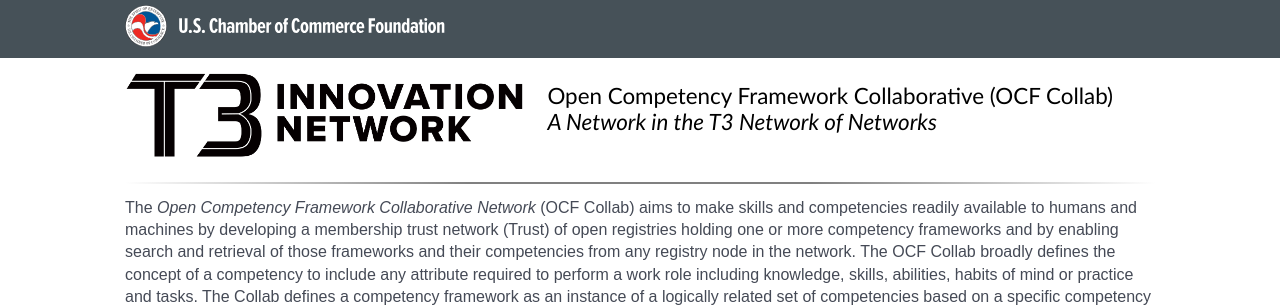
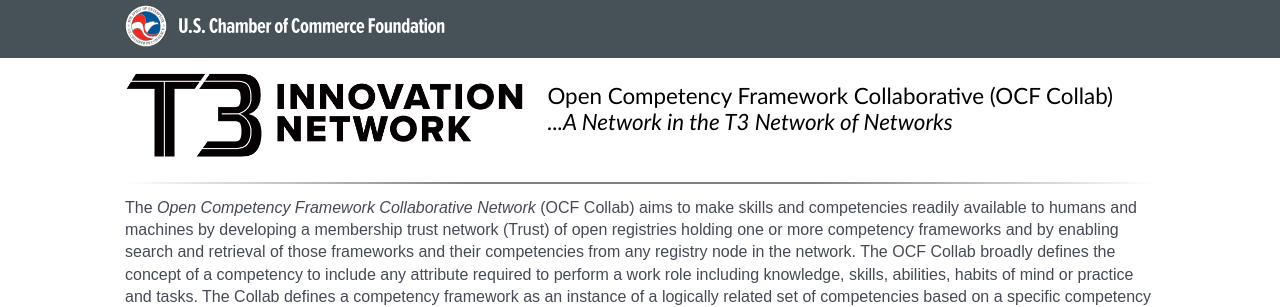
Before and after one commit to t3-innovation-network/ocf-collab.github.io, a Jekyll site: the page built from index.md, in a window 1280 px wide. Shown: the top 307 px of the page. Built offline with Jekyll 4.4.1, drawn with Linux system fonts in a browser that asks for light colours.

```diff
--- a/_includes/header.html
+++ b/_includes/header.html
@@ -15,7 +15,7 @@
 				<a href="https://www.uschamberfoundation.org/t3-innovation"><img src="/res/Black T3-Inno-Network-01-K100.png" width="400" alt="T3 Innovation Network Logo"/></a>
 			</h1>
 			<h2>
-				<a href="/">Open Competency Framework Collaborative (OCF Collab)</a><br /><small><em>A Network in the T3 Network of Networks</em></small>
+				<a href="/">Open Competency Framework Collaborative (OCF Collab)</a><br /><small><em>...A Network in the T3 Network of Networks</em></small>
 			</h2>
 		</div>
 	</header>
```
